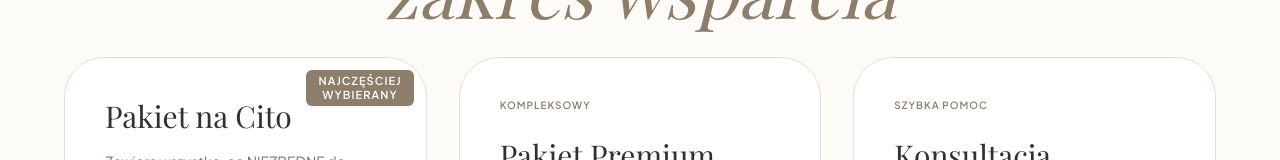
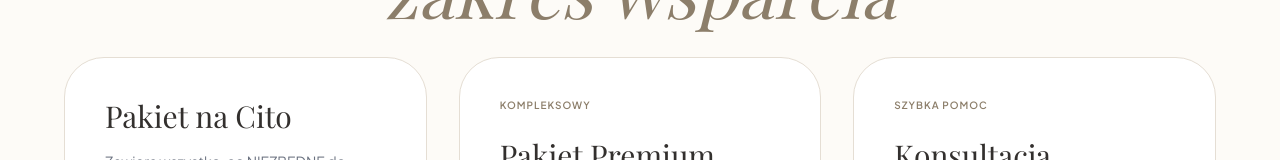
Before and after one commit to lukaszkotowski-git/projektnacito, a React (Vite) app in the folder react-app/: page / in a window 1280 px wide. Shown: the part 247-407 px from the top of the page. Built offline with nearby package versions, Linux system fonts and the light colour scheme; no server answers; a web font is replaced by a local one.

Commit message:
chore(ui): remove Cito badge from homepage, keep only on /offer

```diff
--- a/react-app/src/components/MainView.tsx
+++ b/react-app/src/components/MainView.tsx
@@ -20,12 +20,6 @@ export function MainView() {
         </h1>
         <div className="max-w-6xl mx-auto grid grid-cols-1 md:grid-cols-3 gap-8 mt-8">
             <div onClick={() => handleChoice('/offer/cito')} className="card-choice relative overflow-hidden p-10 rounded-[2.5rem] cursor-pointer text-left group">
-              {/* Ribbon - smaller, anchored inside corner */}
-              <div className="hidden md:block absolute top-3 right-3 pointer-events-none">
-                <span aria-hidden className="block bg-[#8C7E6A] text-white text-[11px] font-semibold uppercase tracking-widest py-1 px-3 rounded-md shadow-sm text-center leading-tight z-10">
-                  {citoRibbonLines[0]}<br />{citoRibbonLines.slice(1).join(' ')}
-                </span>
-              </div>
               <h3 className="text-3xl font-serif mb-4">{txt.main.citoTitle}</h3>
             <p className="text-sm text-gray-500 leading-relaxed mb-8">{txt.main.citoDesc}</p>
             <span className="text-[10px] font-bold uppercase tracking-widest flex items-center">
```
